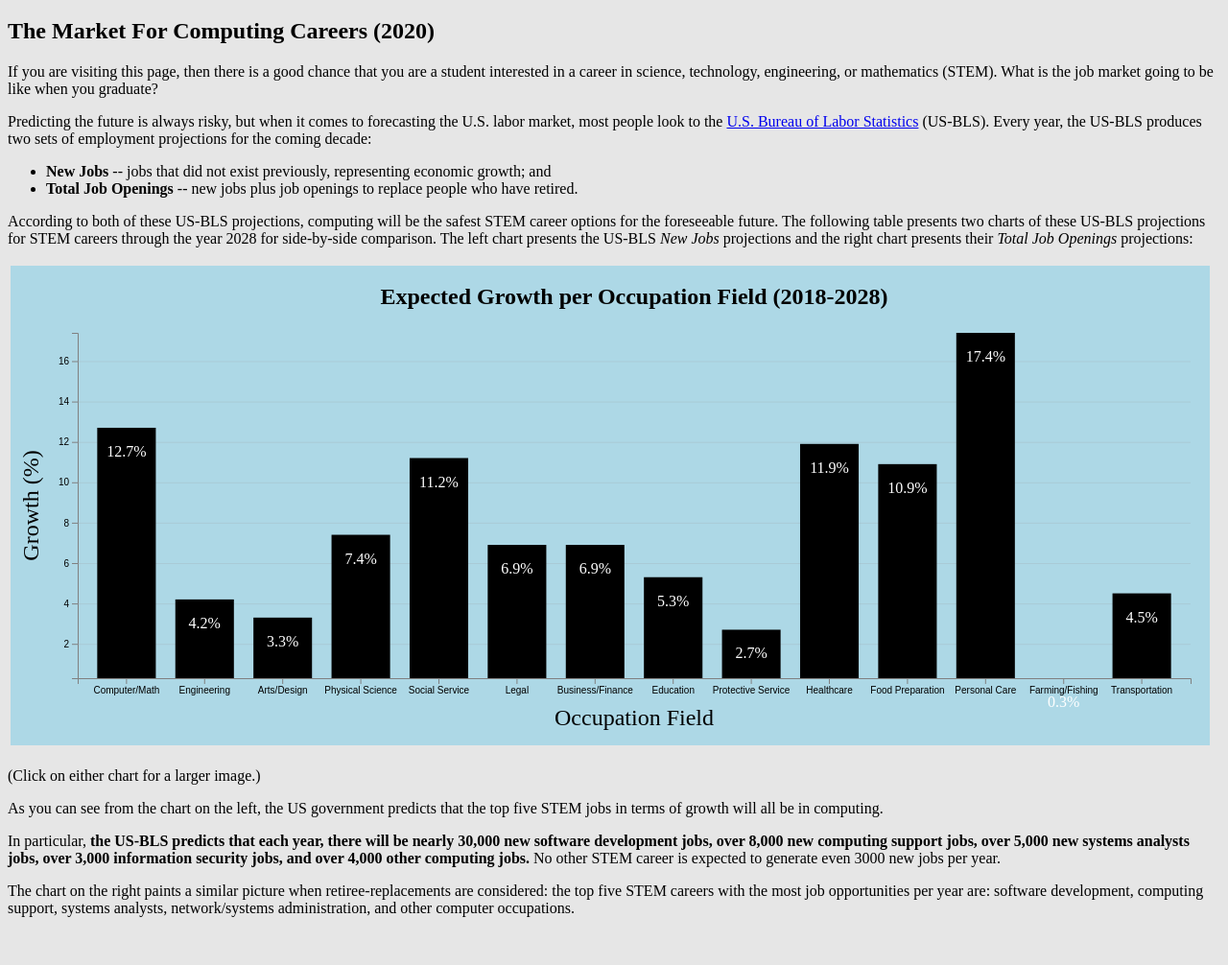
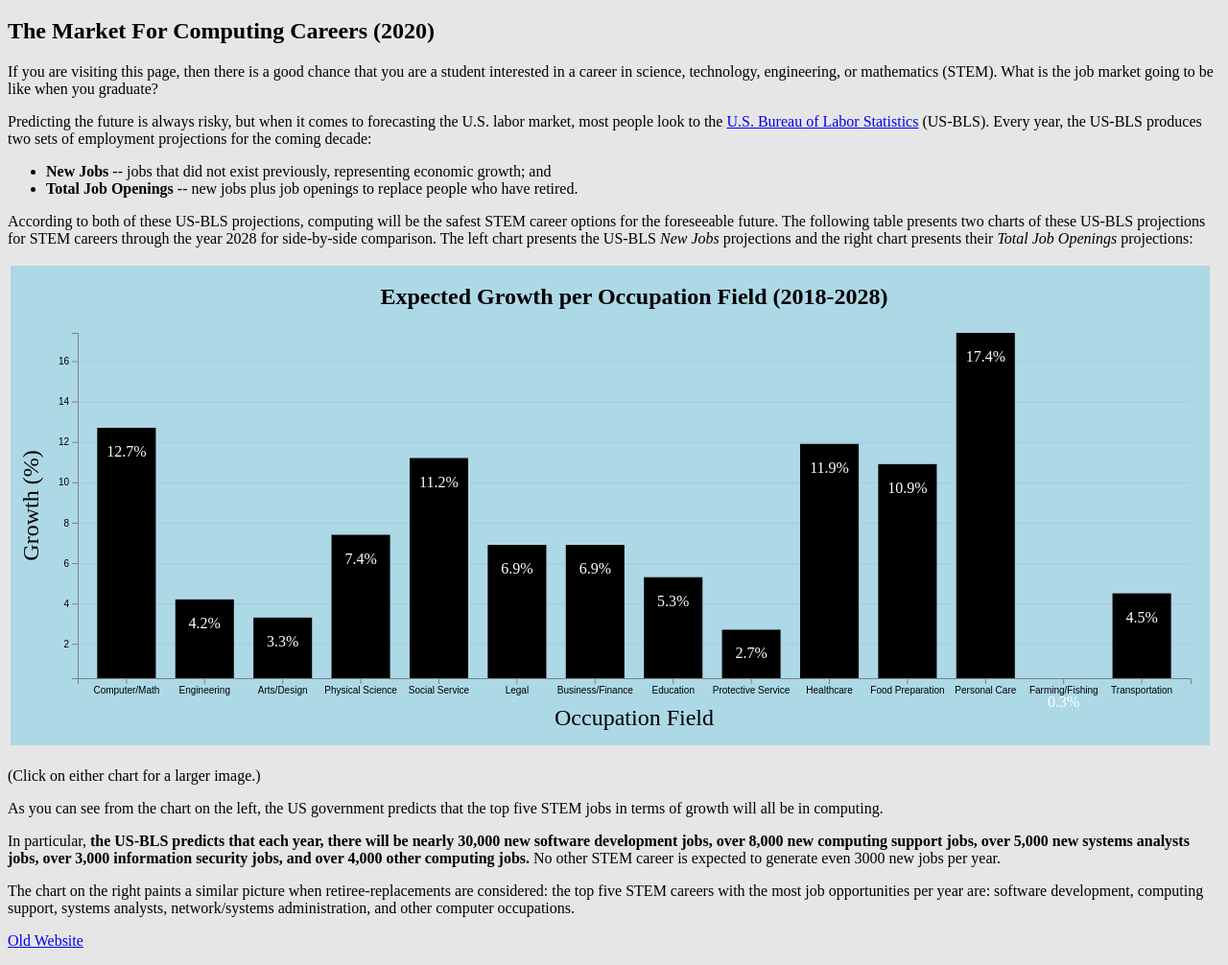
Before and after one commit to David-Dahms/FinalProject, a plain HTML site: page index.html in a window 1280 px wide. Shown: the part 61-1067 px from the top of the page at 96% size. Before the commit the page ends 1033 px from the top, so only its background shows below. Drawn offline with nearby package versions, Linux system fonts and the light colour scheme.

Commit message:
added Old Website Link

```diff
--- a/index.html
+++ b/index.html
@@ -77,11 +77,9 @@
 network/systems administration, and
 other computer occupations.
 </p> <p>
-
-
+<a href="https://cs.calvin.edu/images/department/jobs/2028/">Old Website</a>
 
 </body>
-
 
 <script src="finalproject.js"></script>
 </body>
```
Lines whose indentation alone changed are shown as unchanged.
